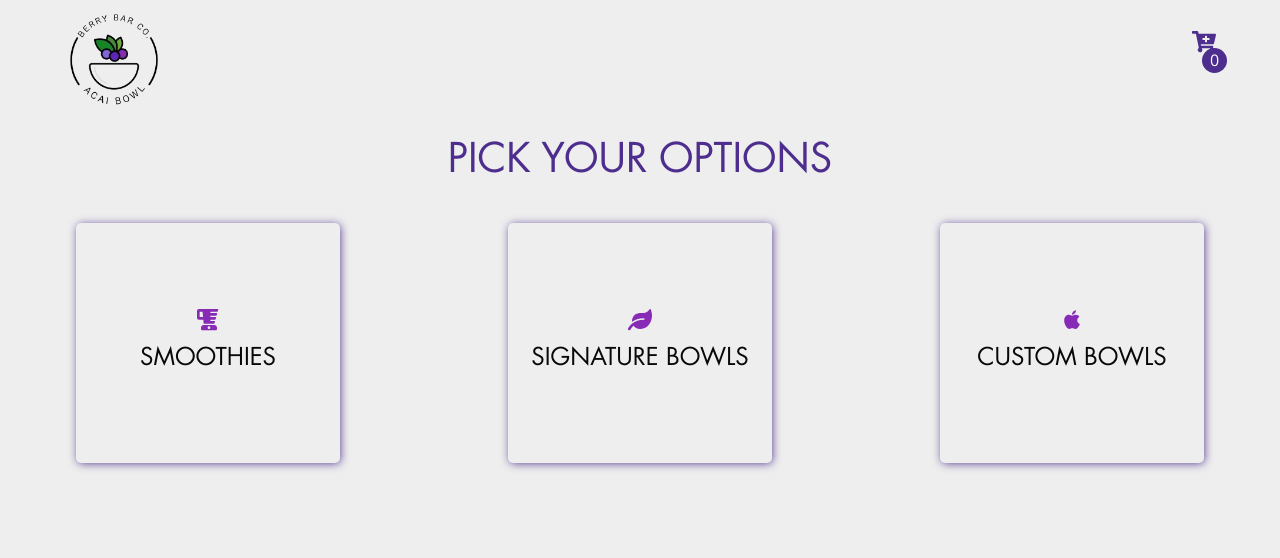
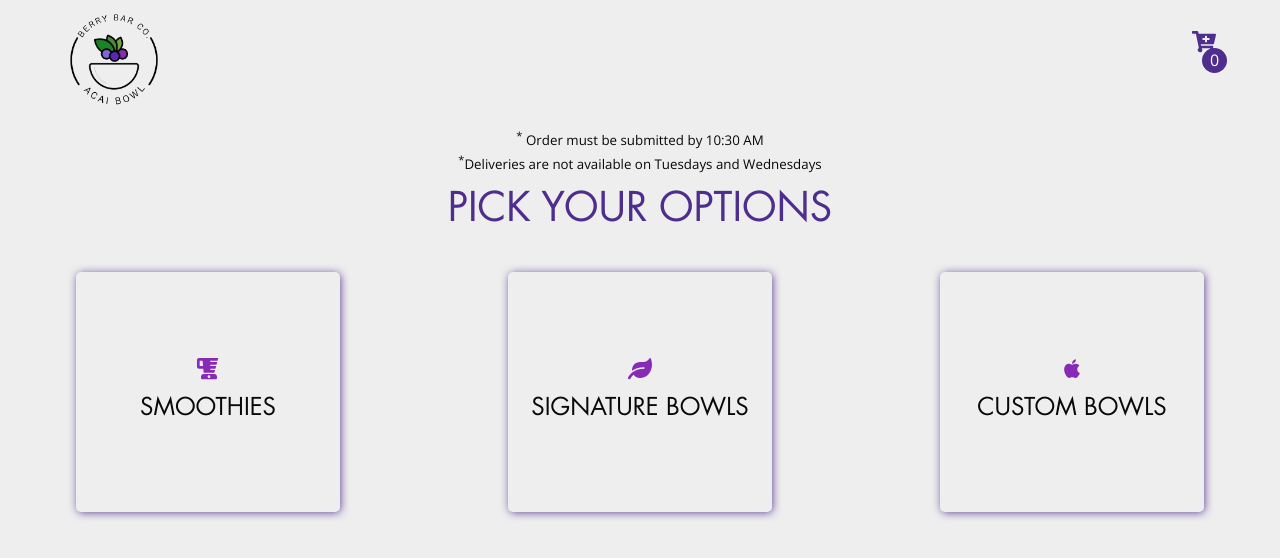
Before and after one commit to daveguz97/berry-group-co-form, a Vue app: page / in a window 1280 px wide. Shown: the top 558 px of the page. Built offline with nearby package versions, Linux system fonts and the light colour scheme.

Commit message:
Added disclaimer

```diff
--- a/src/components/Header.vue
+++ b/src/components/Header.vue
@@ -73,6 +73,10 @@ onMounted(() => {
         <div class="logo-div">
                 <img @click="navigateHome" class="logo" src="../assets/berry-bar-co-logo.webp" alt="Berry Bar Co. Logo" />
         </div>
+        <div class="disclaimer">
+            <small><sup>*</sup> Order must be submitted by 10:30 AM</small>
+            <small><sup>*</sup>Deliveries are not available on Tuesdays and Wednesdays</small>
+        </div>
             <div class="store-container" @click="navigateCheckout">
                 <font-awesome-icon class="store" icon="cart-plus" size="lg" />
 				<div>{{ calculateState() }}</div>
@@ -93,6 +97,18 @@ header {
     justify-content: space-around;
     position: relative;
 	top: 0;
+}
+.disclaimer {
+    display: flex;
+    flex-direction: column;
+    align-items: center;
+    justify-content: flex-start;
+    text-transform: none;
+    font-weight: 600;
+    margin: 0 auto;
+    justify-content: space-around;
+    position: relative;
+    top: 0;
 }
 
 .title {
```
